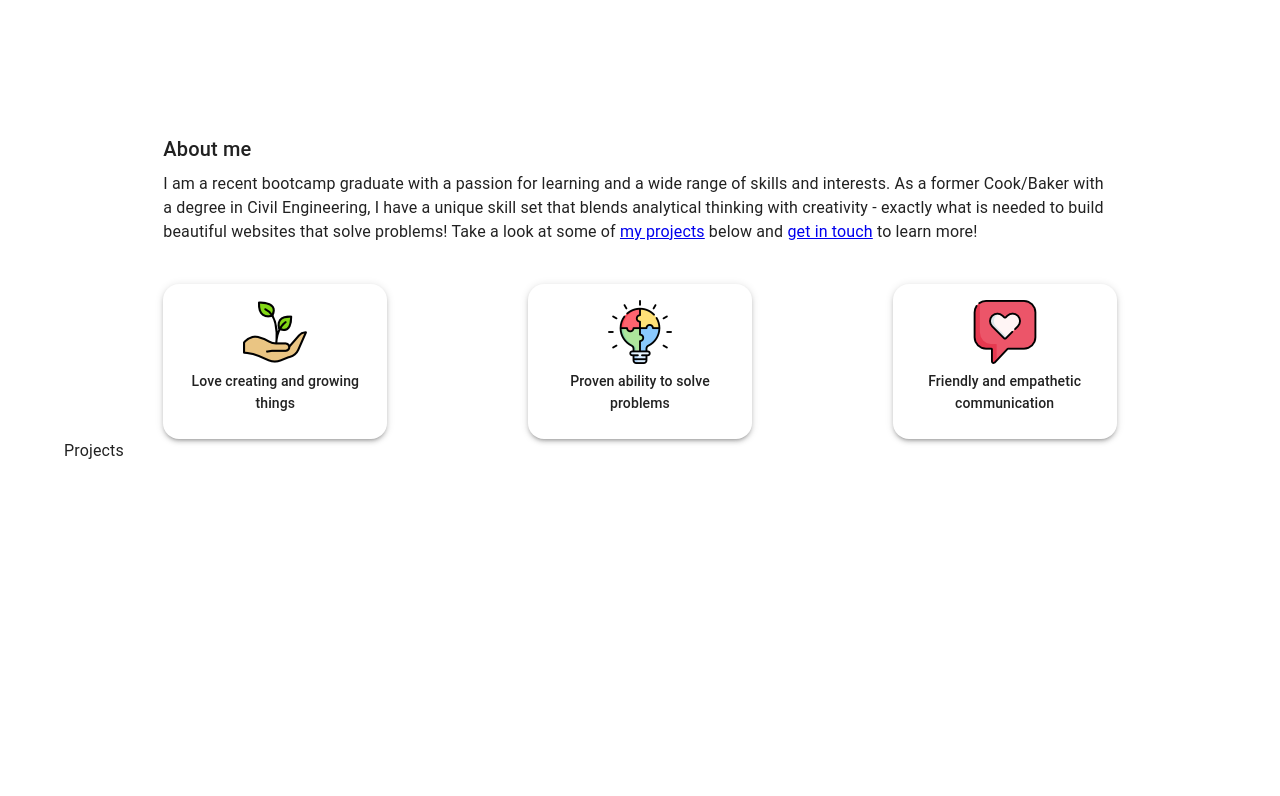
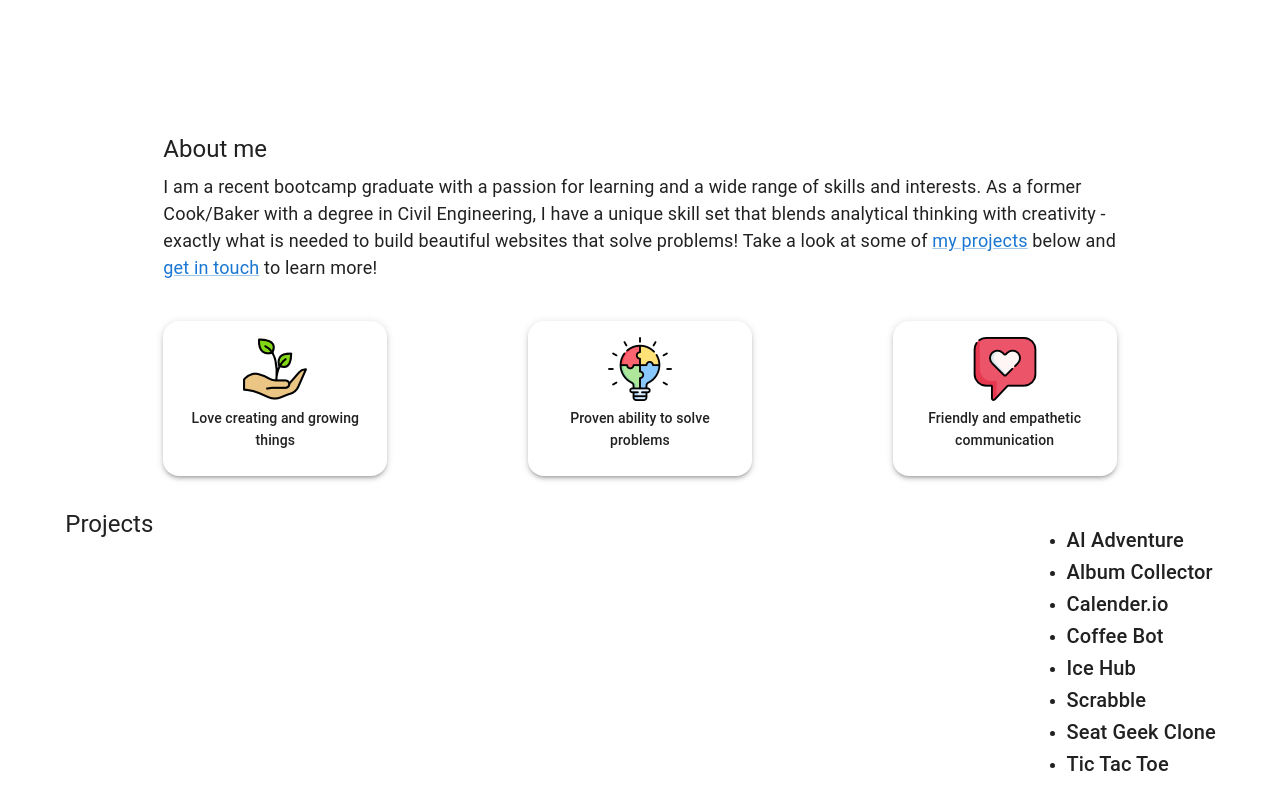
Before and after one commit to jontoye/portfolio-website, a Gatsby site: page / in a window 1280 px wide. Shown: the part 627-1423 px from the top of the page. Before the commit the page ends 1090 px from the top, so only its background shows below. Built offline with nearby package versions, Linux system fonts and the light colour scheme; Gatsby itself is replaced by a stand-in of ours.

Commit message:
setup for using gatsby-source-filesystem and gatsby-plugin-mdx plugins to store content

```diff
--- /dev/null
+++ b/content/projects/ai-adventure.mdx
@@ -0,0 +1,3 @@
+---
+name: 'AI Adventure'
+---
--- /dev/null
+++ b/content/projects/album-collector.mdx
@@ -0,0 +1,11 @@
+---
+name: 'Album Collector'
+image: ''
+github: ''
+url: ''
+tech:
+  - Django
+  - Spotify API
+---
+
+Description will go here
--- /dev/null
+++ b/content/projects/calendar-io.mdx
@@ -0,0 +1,3 @@
+---
+name: 'Calender.io'
+---
--- /dev/null
+++ b/content/projects/coffee-bot.mdx
@@ -0,0 +1,10 @@
+---
+name: 'Coffee Bot'
+image: ''
+github: ''
+url: ''
+tech:
+  - Discord.js
+---
+
+Winner of Best Discord Bot - GryphHacks 2022
--- /dev/null
+++ b/content/projects/icehub.mdx
@@ -0,0 +1,3 @@
+---
+name: 'Ice Hub'
+---
--- /dev/null
+++ b/content/projects/scrabble.mdx
@@ -0,0 +1,3 @@
+---
+name: 'Scrabble'
+---
--- /dev/null
+++ b/content/projects/seat-geek-clone.mdx
@@ -0,0 +1,3 @@
+---
+name: 'Seat Geek Clone'
+---
--- /dev/null
+++ b/content/projects/tic-tac-toe.mdx
@@ -0,0 +1,3 @@
+---
+name: 'Tic Tac Toe'
+---
--- a/gatsby-config.js
+++ b/gatsby-config.js
@@ -3,5 +3,17 @@ module.exports = {
     title: 'Jonathan Toye Portfolio',
     siteUrl: 'https://www.yourdomain.tld',
   },
-  plugins: ['gatsby-plugin-image', 'gatsby-plugin-sharp', 'gatsby-transformer-sharp'],
+  plugins: [
+    'gatsby-plugin-image',
+    'gatsby-plugin-sharp',
+    'gatsby-transformer-sharp',
+    'gatsby-plugin-mdx',
+    {
+      resolve: 'gatsby-source-filesystem',
+      options: {
+        name: 'projects',
+        path: `${__dirname}/content/projects`,
+      },
+    },
+  ],
 };
--- a/package.json
+++ b/package.json
@@ -5,6 +5,8 @@
   "dependencies": {
     "@emotion/react": "^11.9.0",
     "@emotion/styled": "^11.8.1",
+    "@mdx-js/mdx": "^1.6.22",
+    "@mdx-js/react": "^1.6.22",
     "@mui/icons-material": "^5.8.0",
     "@mui/material": "^5.8.1",
     "@testing-library/jest-dom": "^5.16.4",
@@ -12,6 +14,7 @@
     "@testing-library/user-event": "^13.5.0",
     "gatsby": "^4.15.1",
     "gatsby-plugin-image": "^2.15.0",
+    "gatsby-plugin-mdx": "^3.15.1",
     "gatsby-plugin-sharp": "^4.15.0",
     "gatsby-source-filesystem": "^4.15.0",
     "gatsby-transformer-sharp": "^4.15.0",
--- a/src/components/About.jsx
+++ b/src/components/About.jsx
@@ -1,5 +1,5 @@
 import React from 'react';
-import { Card, CardContent, Container, Grid, Typography } from '@mui/material';
+import { Card, CardContent, Container, Grid, Link, Typography } from '@mui/material';
 import GrowthImg from '../images/growth.png';
 import PuzzleImg from '../images/puzzle.png';
 import LoveImg from '../images/love.png';
@@ -16,6 +16,10 @@ const styles = {
   },
   summary: {
     margin: '0 auto',
+  },
+  summaryContent: {
+    fontSize: '1.125rem',
+    lineHeight: 1.5,
   },
   skills: {
     display: 'flex',
@@ -50,22 +54,22 @@ const SkillCard = ({ skill, img }) => {
 
 const About = () => {
   return (
-    <Container id="about" /*sx={{ backgroundColor: 'action.hover'}}*/>
+    <Container id="about">
       <Grid container sx={styles.section} spacing={5}>
-        <Grid item xs={10} /*md={8}*/ sx={styles.summary}>
-          <Typography variant="h6" gutterBottom>
+        <Grid item xs={12} md={10} sx={styles.summary}>
+          <Typography variant="h5" gutterBottom>
             About me
           </Typography>
-          <Typography variant="body">
+          <Typography sx={styles.summaryContent}>
             I am a recent bootcamp graduate with a passion for learning and a wide range of skills
             and interests. As a former Cook/Baker with a degree in Civil Engineering, I have a
             unique skill set that blends analytical thinking with creativity - exactly what is
             needed to build beautiful websites that solve problems! Take a look at some of{' '}
-            <a href="#projects">my projects</a> below and <a href="#">get in touch</a> to learn
-            more!
+            <Link href="#projects">my projects</Link> below and <Link href="#">get in touch</Link>{' '}
+            to learn more!
           </Typography>
         </Grid>
-        <Grid item xs={10} /*md={4}*/ sx={styles.skills}>
+        <Grid item xs={12} md={10} sx={styles.skills}>
           {skills.map((skill) => (
             <SkillCard key={skill.id} skill={skill.name} img={skill.img} />
           ))}
--- /dev/null
+++ b/src/components/ProjectGrid.jsx
@@ -0,0 +1,45 @@
+import React from 'react';
+import { useStaticQuery, graphql } from 'gatsby';
+import { Container, Grid, Typography } from '@mui/material';
+
+const styles = {
+  section: {
+    marginTop: '2rem',
+  },
+  title: {
+    margin: '0 auto',
+  },
+};
+
+const ProjectGrid = () => {
+  const data = useStaticQuery(graphql`
+    query {
+      allMdx {
+        nodes {
+          frontmatter {
+            name
+          }
+        }
+      }
+    }
+  `);
+
+  return (
+    <Container id="projects">
+      <Grid container sx={styles.section}>
+        <Grid item xs={12} md={10} sx={styles.title}>
+          <Typography variant="h5">Projects</Typography>
+        </Grid>
+        <ul>
+          {data.allMdx.nodes.map((node) => (
+            <li key={node.frontmatter.name}>
+              <Typography variant="h6">{node.frontmatter.name}</Typography>
+            </li>
+          ))}
+        </ul>
+      </Grid>
+    </Container>
+  );
+};
+
+export default ProjectGrid;
--- a/src/components/Projects.jsx
+++ /dev/null
@@ -1,8 +0,0 @@
-import React from 'react';
-import { Container } from '@mui/material';
-
-const Projects = () => {
-  return <Container id="projects">Projects</Container>;
-};
-
-export default Projects;
--- a/src/pages/index.js
+++ b/src/pages/index.js
@@ -5,7 +5,7 @@ import { CssBaseline, useMediaQuery } from '@mui/material';
 import Header from '../components/Header';
 import Navbar from '../components/Navbar';
 import About from '../components/About';
-import Projects from '../components/Projects';
+import ProjectGrid from '../components/ProjectGrid';
 
 const IndexPage = () => {
   const prefersDarkMode = useMediaQuery('(prefers-color-scheme: dark)');
@@ -62,7 +62,7 @@ const IndexPage = () => {
       <Navbar toggleDarkMode={toggleDarkMode} />
       <Header />
       <About />
-      <Projects />
+      <ProjectGrid />
       {/* <Contact />
       <Footer /> */}
     </ThemeProvider>
```
Also changed, not shown: src/components/ProjectCard.jsx (added), 1 other file.
